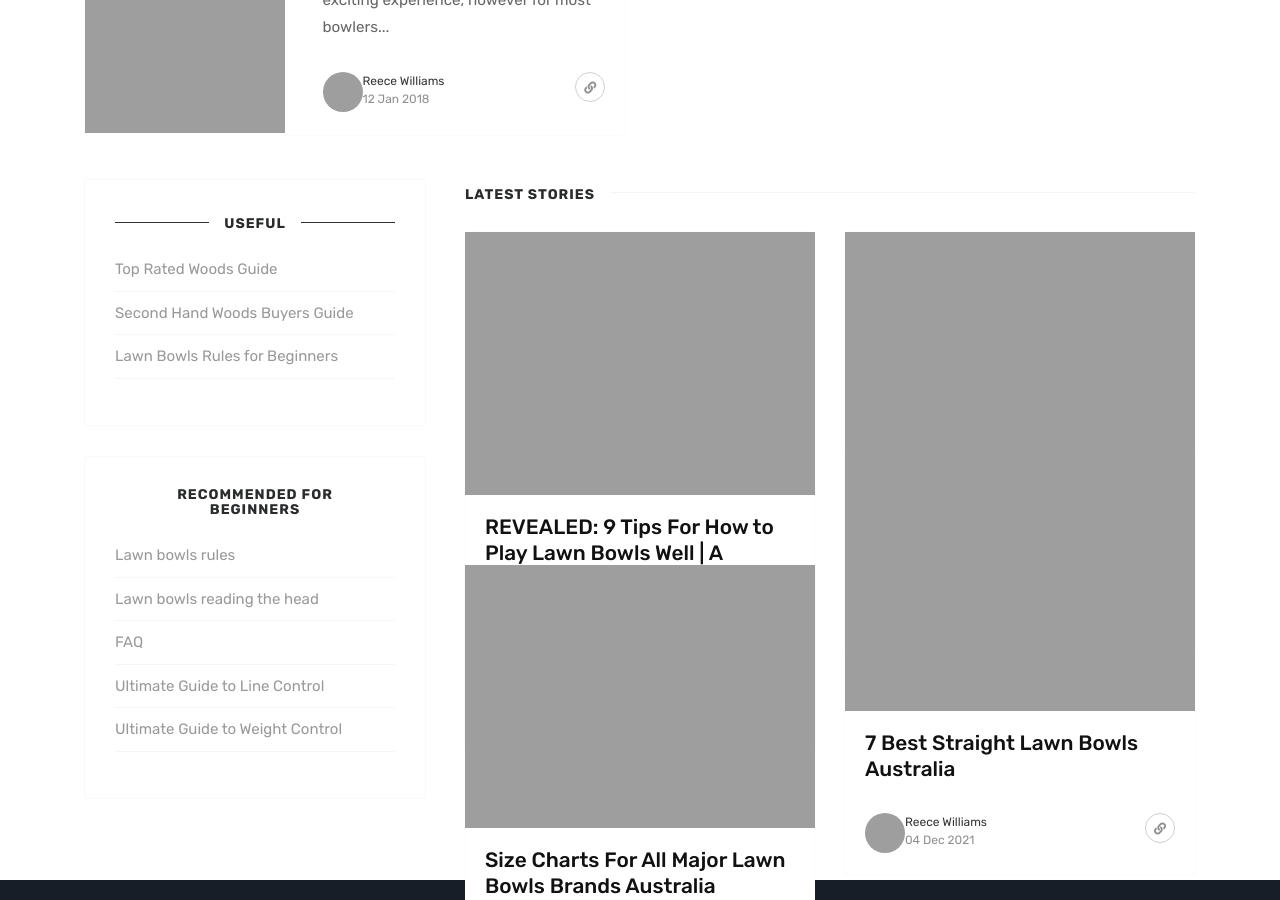
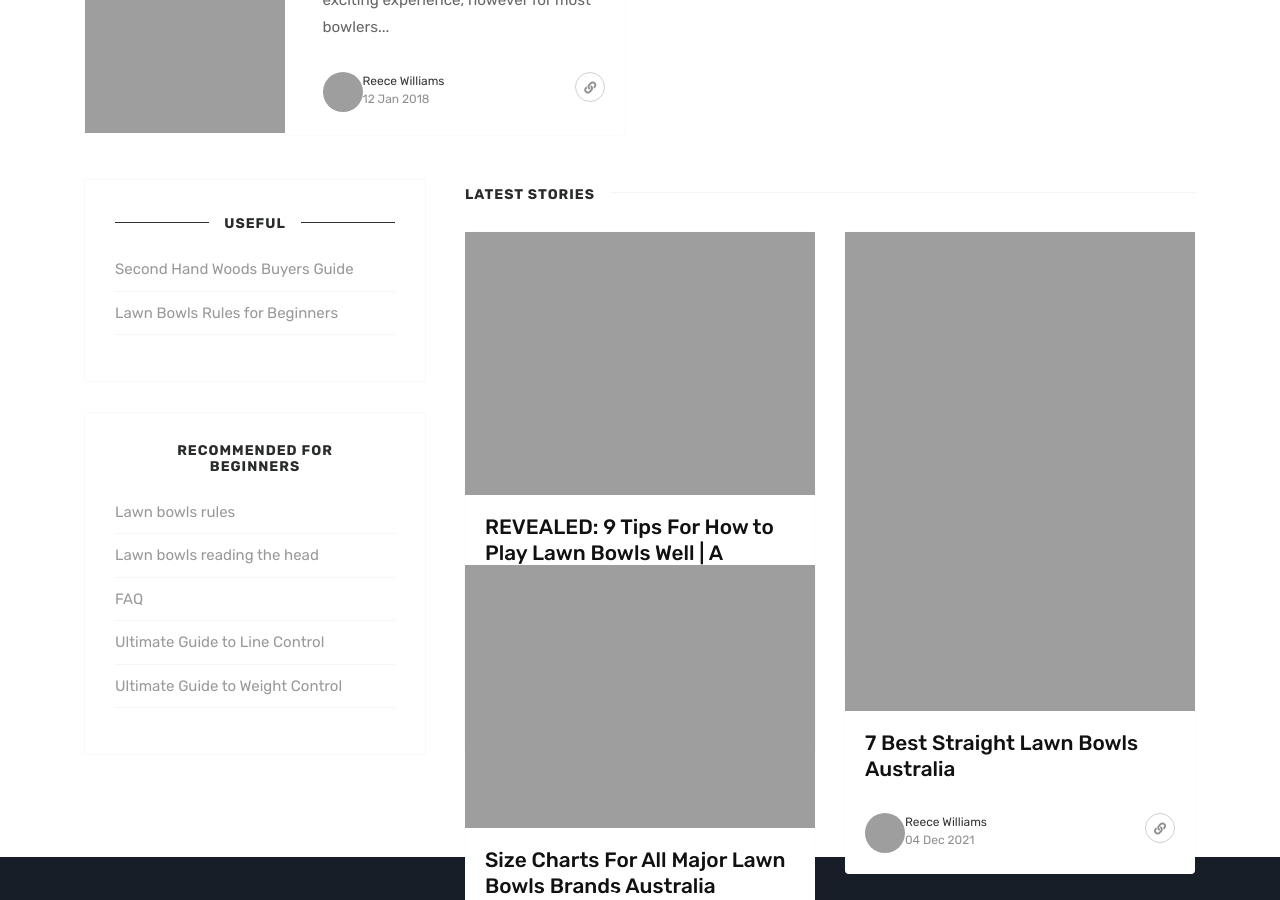
Before and after one commit to krussll/howtoplaysport, a Jekyll site: the page built from index.html, in a window 1280 px wide and 900 px high, scrolled down 2334 px. Built offline with Jekyll 4.4.1, drawn with Linux system fonts in a browser that asks for light colours; nearby versions of some CDN libraries; grey boxes are pictures that could not be loaded.

Commit message:
Update useful.html

```diff
--- a/_includes/useful.html
+++ b/_includes/useful.html
@@ -1,7 +1,6 @@
 <div class="sidebar-section">
     <h5><span>Useful</span></h5>
     <ul style="list-none;">
-        <li><a target="blank" href="{{ site.baseurl }}/guide/best-rated-bowls-for-leads">Top Rated Woods Guide</a></li>
         <li><a target="blank" href="{{ site.baseurl }}/guide/second-hand-and-pre-loved-lawn-bowls">Second Hand Woods Buyers Guide</a></li>
         <li><a target="blank" href="{{ site.baseurl }}/help/lawn-bowls-rules">Lawn Bowls Rules for Beginners</a></li>
     </ul>
```
